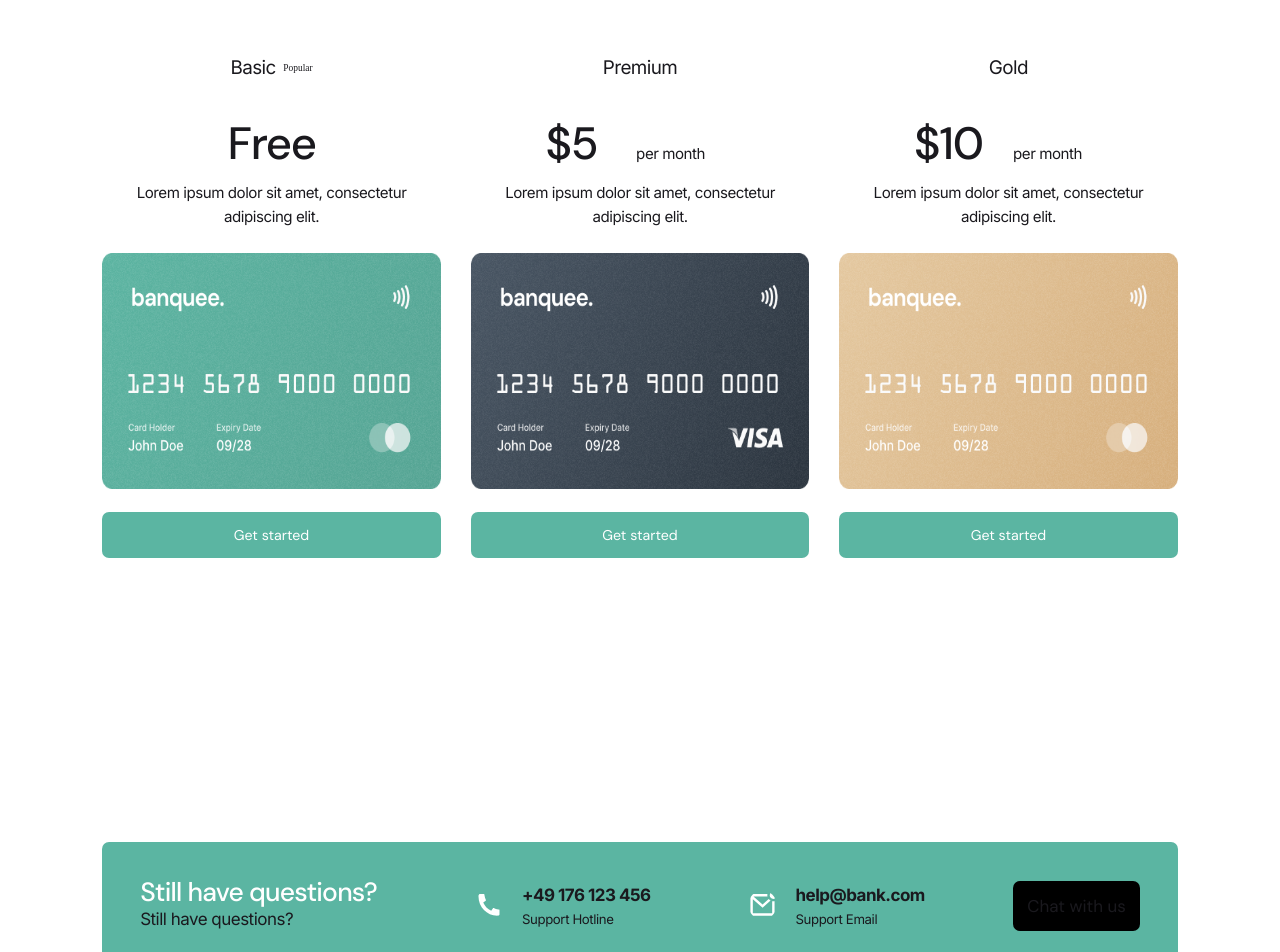
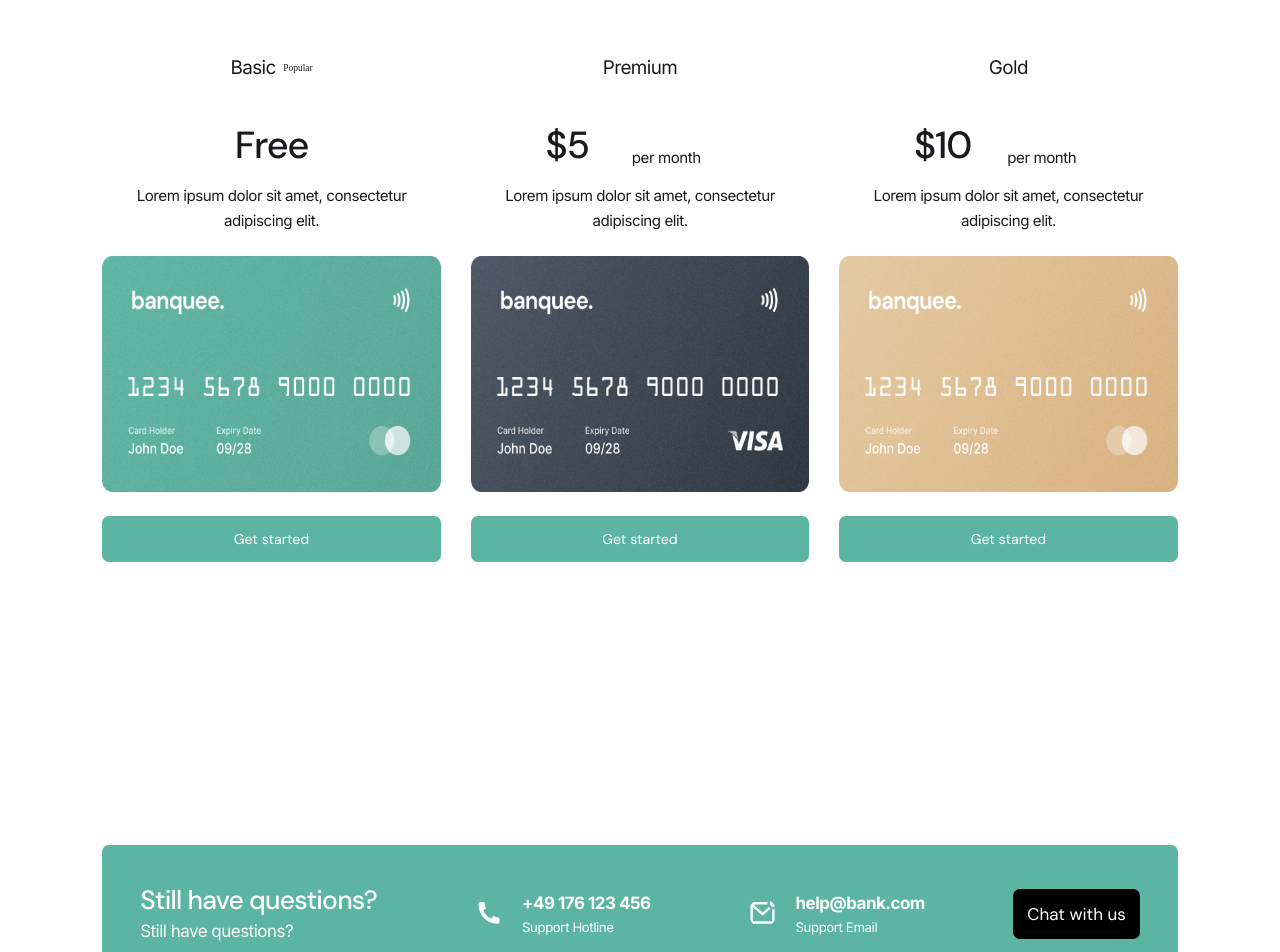
Before and after one commit to bos-code/Banquee, a website: page compare.html in a window 1280 px wide. Shown: the part 2540-3492 px from the top of the page. Drawn offline with nearby package versions, Linux system fonts and the light colour scheme.

Commit message:
feat: add white color utility class and adjust typography styles for improved readability

```diff
--- a/sass/base/_typography.scss
+++ b/sass/base/_typography.scss
@@ -87,12 +87,13 @@
   font-weight: 500;
   line-height: 1;
   letter-spacing: -0.03em;
+  line-height: 1.3;
 }
 
 .heading-tertiary.bg {
-  font-size: 4.8rem;
+  font-size: 4rem;
   @include tab-land {
-    font-size: 3.6rem;
+    font-size: 3.4rem;
   }
 
   @include phone {
@@ -101,7 +102,7 @@
 }
 
 .heading-tertiary.md {
-  font-size: 3.4rem;
+  font-size: 3.2rem;
 
   @include tab-land {
     font-size: 2.8rem;
@@ -132,6 +133,10 @@
   color: $default-color;
 }
 
+.paragraph.white {
+  color: white;
+}
+
 .paragraph.bg {
   font-size: 2rem;
 }
@@ -150,6 +155,7 @@
 .paragraph.sm {
   font-size: 1.6rem;
 }
+
 .paragraph.rm {
   font-size: 1.4rem;
 }
--- a/sass/base/_utilities.scss
+++ b/sass/base/_utilities.scss
@@ -34,3 +34,7 @@
     gap: 0.6rem;
   }
 }
+
+.white {
+  color: white;
+}
```
Also changed, not shown: css/main.css.
